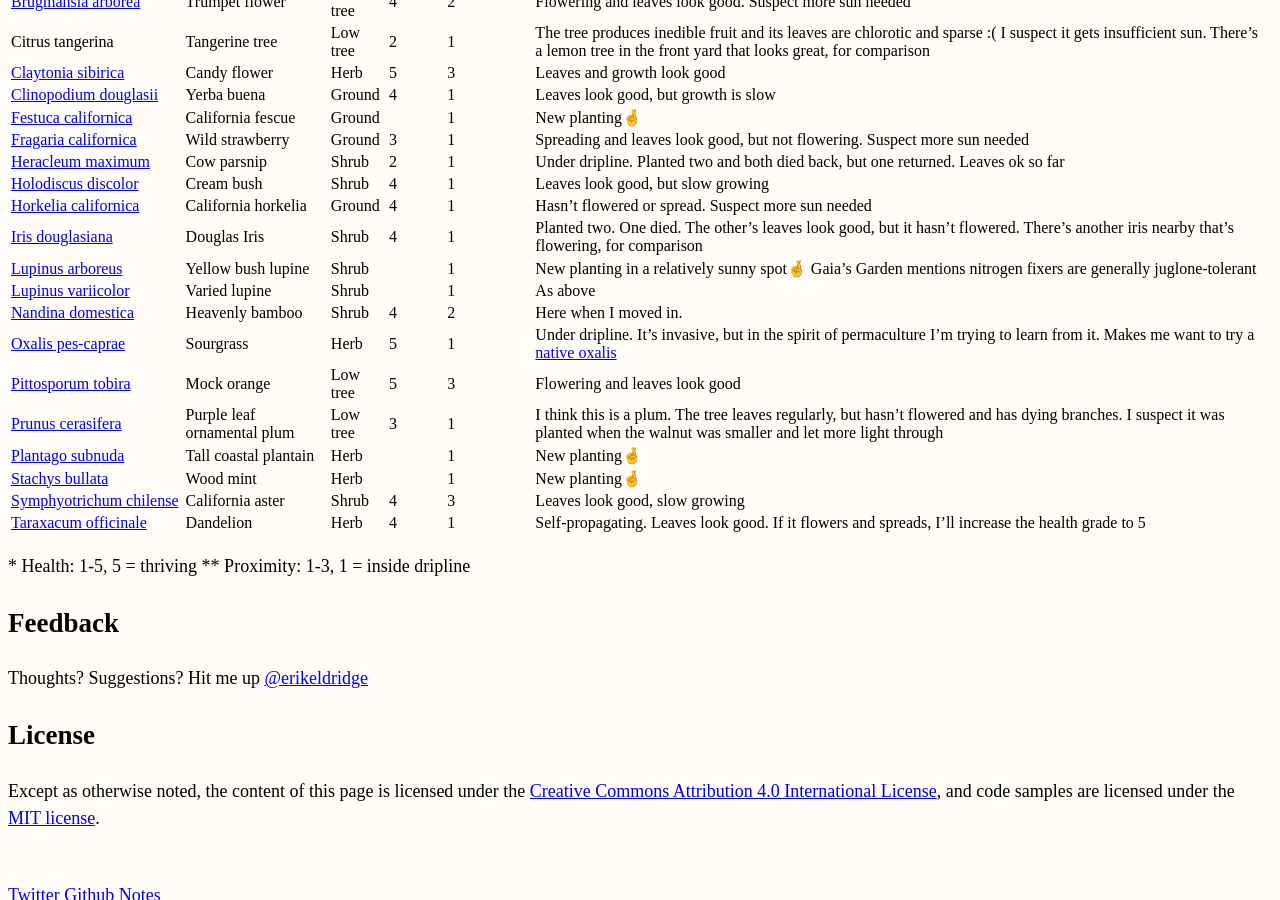
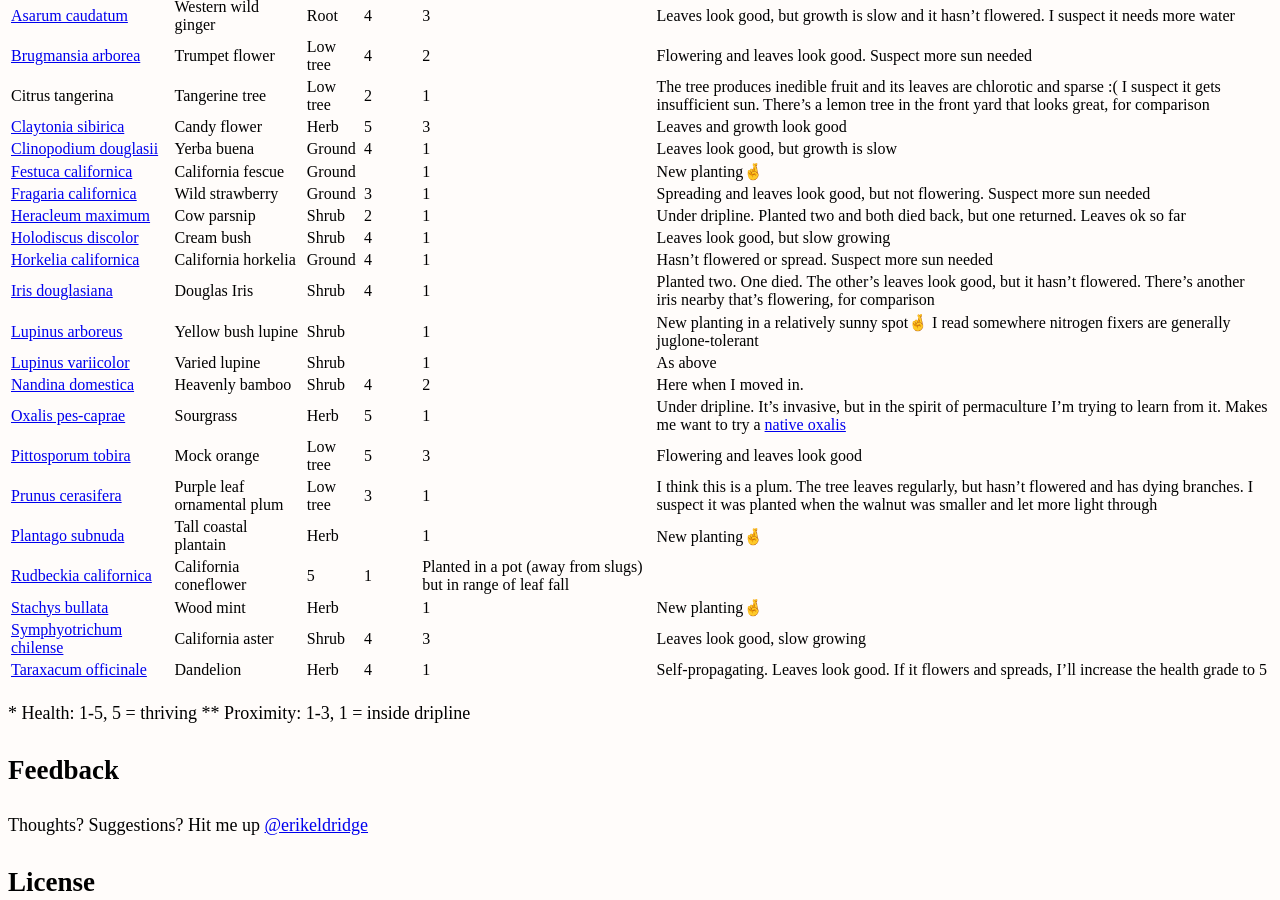
Before and after one commit to erikeldridge/erikeldridge.github.com, a Jekyll site: the page built from _posts/2018-01-20-walnut-guild.md, in a window 1280 px wide and 900 px high, scrolled down 737 px. Built offline with Jekyll 4.4.1, drawn with Linux system fonts in a browser that asks for light colours; nearby versions of some CDN libraries.

Commit message:
Update from Forestry.io - 2018-01-20-walnut-guild.md

```diff
--- a/_posts/2018-01-20-walnut-guild.md
+++ b/_posts/2018-01-20-walnut-guild.md
@@ -43,13 +43,14 @@
 | [Holodiscus discolor](https://www.inaturalist.org/taxa/53414-Holodiscus-discolor) | Cream bush | Shrub | 4 | 1 | Leaves look good, but slow growing |
 | [Horkelia californica](https://www.inaturalist.org/taxa/61737-Horkelia-californica) | California horkelia | Ground | 4 | 1 | Hasn't flowered or spread. Suspect more sun needed |
 | [Iris douglasiana](https://www.inaturalist.org/taxa/50854-Iris-douglasiana) | Douglas Iris | Shrub | 4 | 1 | Planted two. One died. The other's leaves look good, but it hasn't flowered. There's another iris nearby that's flowering, for comparison |
-| [Lupinus arboreus](https://www.inaturalist.org/taxa/61010-Lupinus-arboreus) | Yellow bush lupine | Shrub | | 1 | New planting in a relatively sunny spot🤞 Gaia's Garden mentions nitrogen fixers are generally juglone-tolerant |
+| [Lupinus arboreus](https://www.inaturalist.org/taxa/61010-Lupinus-arboreus) | Yellow bush lupine | Shrub | | 1 | New planting in a relatively sunny spot🤞 I read somewhere nitrogen fixers are generally juglone-tolerant |
 | [Lupinus variicolor](https://www.inaturalist.org/taxa/61018-Lupinus-variicolor) | Varied lupine | Shrub | | 1 | As above |
 | [Nandina domestica](https://www.inaturalist.org/taxa/127010-Nandina-domestica) | Heavenly bamboo | Shrub | 4 | 2 | Here when I moved in. |
 | [Oxalis pes-caprae](https://www.inaturalist.org/taxa/53169-Oxalis-pes-caprae) | Sourgrass | Herb | 5 | 1 | Under dripline. It's invasive, but in the spirit of permaculture I'm trying to learn from it. Makes me want to try a [native oxalis](https://www.inaturalist.org/taxa/78298-Oxalis-californica) |
 | [Pittosporum tobira](https://www.inaturalist.org/taxa/78592-Pittosporum-tobira)| Mock orange | Low tree | 5 | 3 | Flowering and leaves look good |
 | [Prunus cerasifera](https://www.inaturalist.org/taxa/55837-Prunus-cerasifera) | Purple leaf ornamental plum | Low tree | 3 | 1 | I think this is a plum. The tree leaves regularly, but hasn't flowered and has dying branches. I suspect it was planted when the walnut was smaller and let more light through |
 | [Plantago subnuda](https://www.inaturalist.org/taxa/60223-Plantago-subnuda) | Tall coastal plantain | Herb | &nbsp; | 1 | New planting🤞 |
+| [Rudbeckia californica](https://www.inaturalist.org/taxa/78896-Rudbeckia-californica) | California coneflower | 5 | 1 | Planted in a pot (away from slugs) but in range of leaf fall |
 | [Stachys bullata](https://www.inaturalist.org/taxa/58930-Stachys-bullata) | Wood mint | Herb | | 1 | New planting🤞 |
 | [Symphyotrichum chilense](https://www.inaturalist.org/taxa/56861-Symphyotrichum-chilense) | California aster | Shrub | 4 | 3 | Leaves look good, slow growing |
 | [Taraxacum officinale](https://www.inaturalist.org/taxa/47602-Taraxacum-officinale) | Dandelion | Herb | 4 | 1 | Self-propagating. Leaves look good. If it flowers and spreads, I'll increase the health grade to 5 |
```
